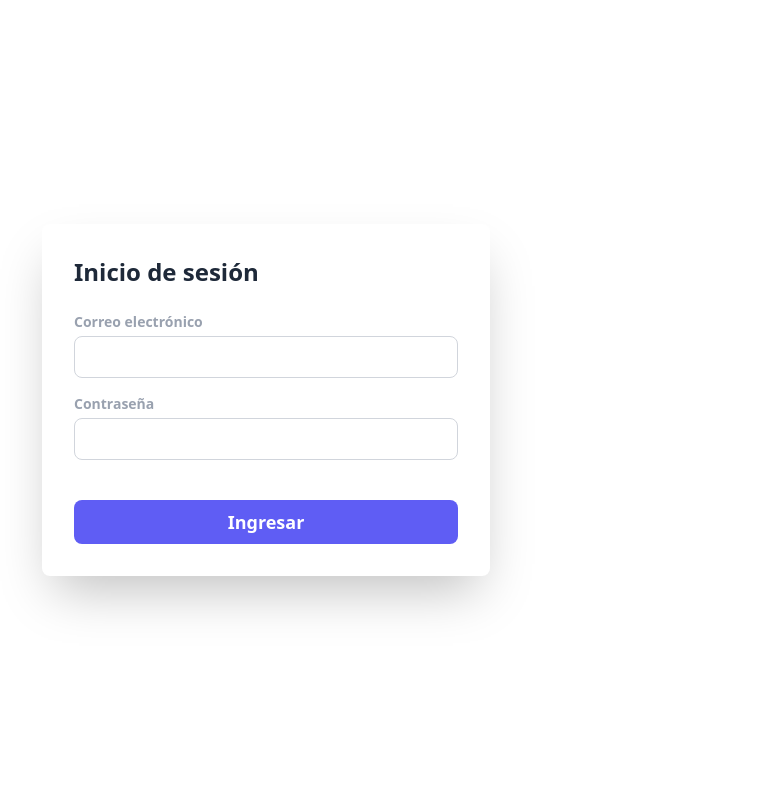
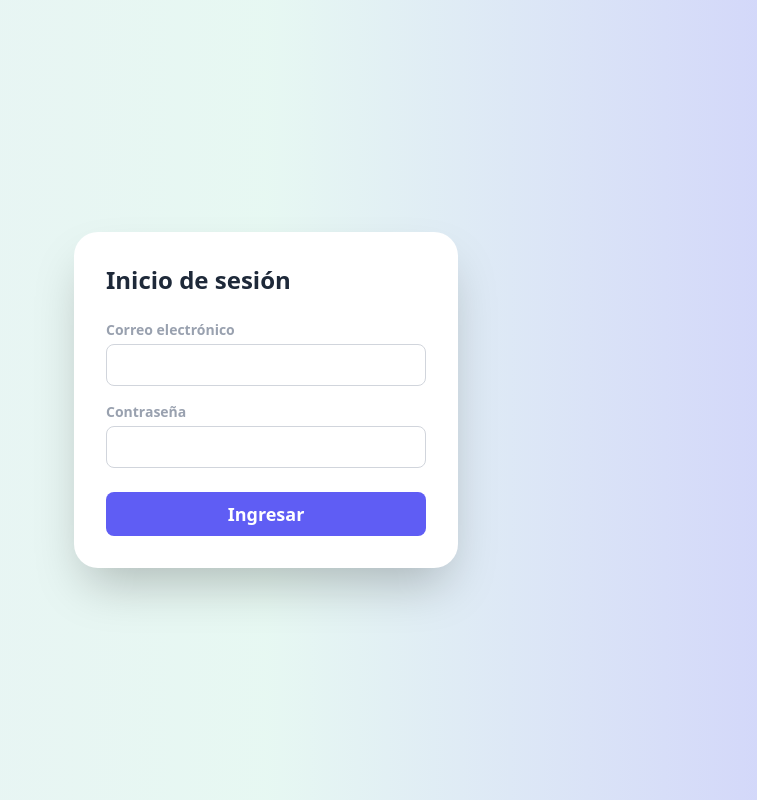
Before and after one commit to guillermovez/gym-app, an Angular app: page / in a window 1280 px wide. Shown: the whole page, without its empty margins (374-1131 px from the left). Built offline with nearby package versions, Linux system fonts and the light colour scheme.

Commit message:
feat(login): add css gradient

```diff
--- /dev/null
+++ b/src/app/login/login.css
@@ -0,0 +1,4 @@
+.bg-gradient {
+  background: #2A7B9B;
+  background: linear-gradient(90deg, rgba(42, 123, 155, 0.10) 0%, rgba(16, 185, 129, 0.10) 50%, rgba(91, 94, 244, 0.30) 100%);
+}
--- a/src/app/login/login.html
+++ b/src/app/login/login.html
@@ -1,7 +1,7 @@
-<main class="w-full h-screen flex items-center justify-center">
-  <div class="flex flex-col bg-white p-8 rounded-lg shadow-2xl w-full max-w-md gap-6">
+<main class="w-full p-4 h-screen flex items-center justify-center bg-gradient">
+  <div class="flex flex-col bg-white p-8 rounded-3xl shadow-2xl w-full max-w-sm gap-6">
     <h1 class="text-2xl font-bold text-gray-800">Inicio de sesión</h1>
-    <form class="flex flex-col gap-10">
+    <form class="flex flex-col gap-6">
       <div class="flex flex-col gap-4">
         <div class="flex flex-col gap-1">
           <label class="text-gray-400 font-semibold text-sm" for="username">Correo electrónico</label>
--- a/src/app/login/login.ts
+++ b/src/app/login/login.ts
@@ -4,5 +4,6 @@ import { Component } from '@angular/core';
   selector: 'app-login',
   imports: [],
   templateUrl: './login.html',
+  styleUrl: './login.css'
 })
 export class Login {}
```
